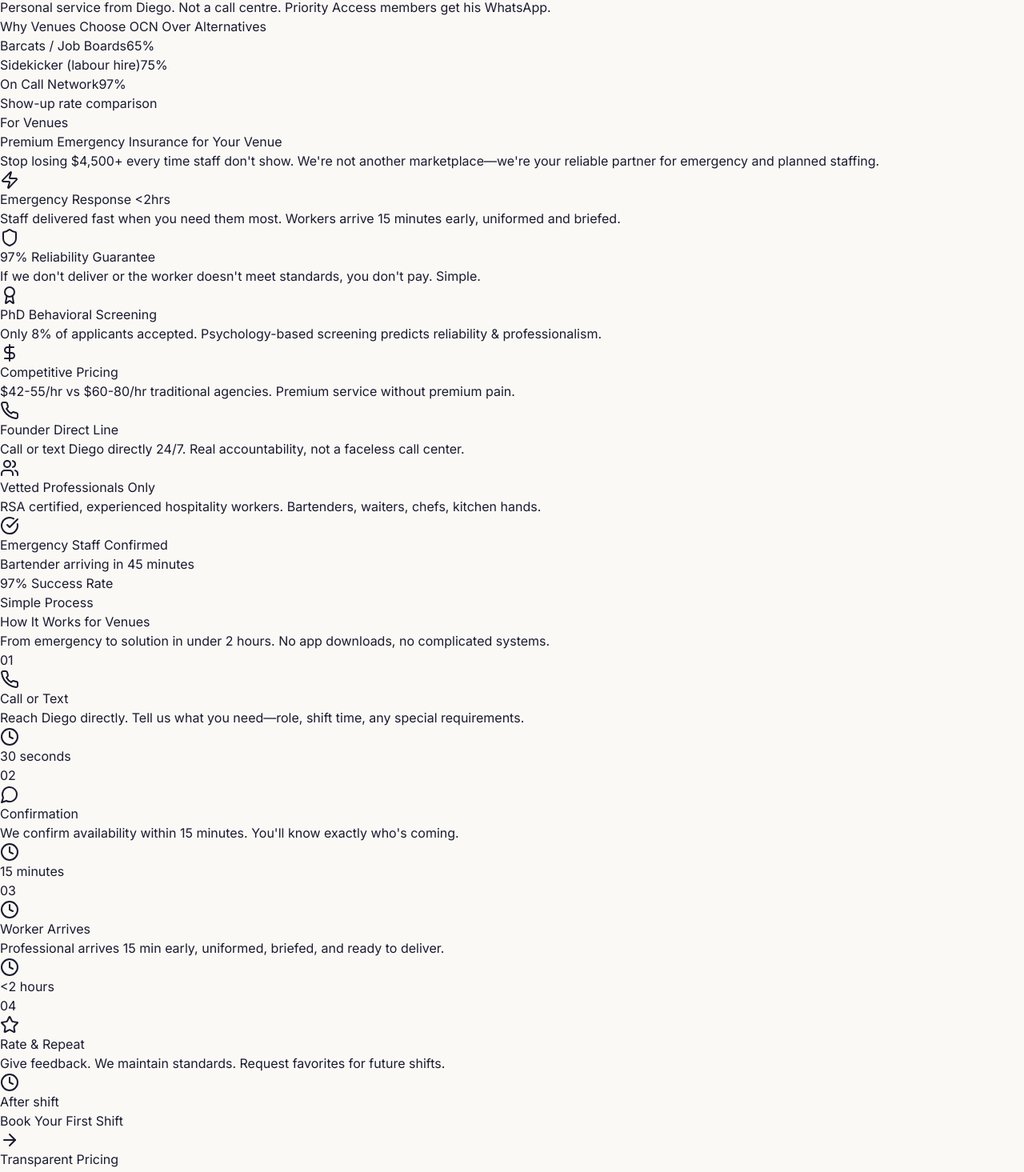
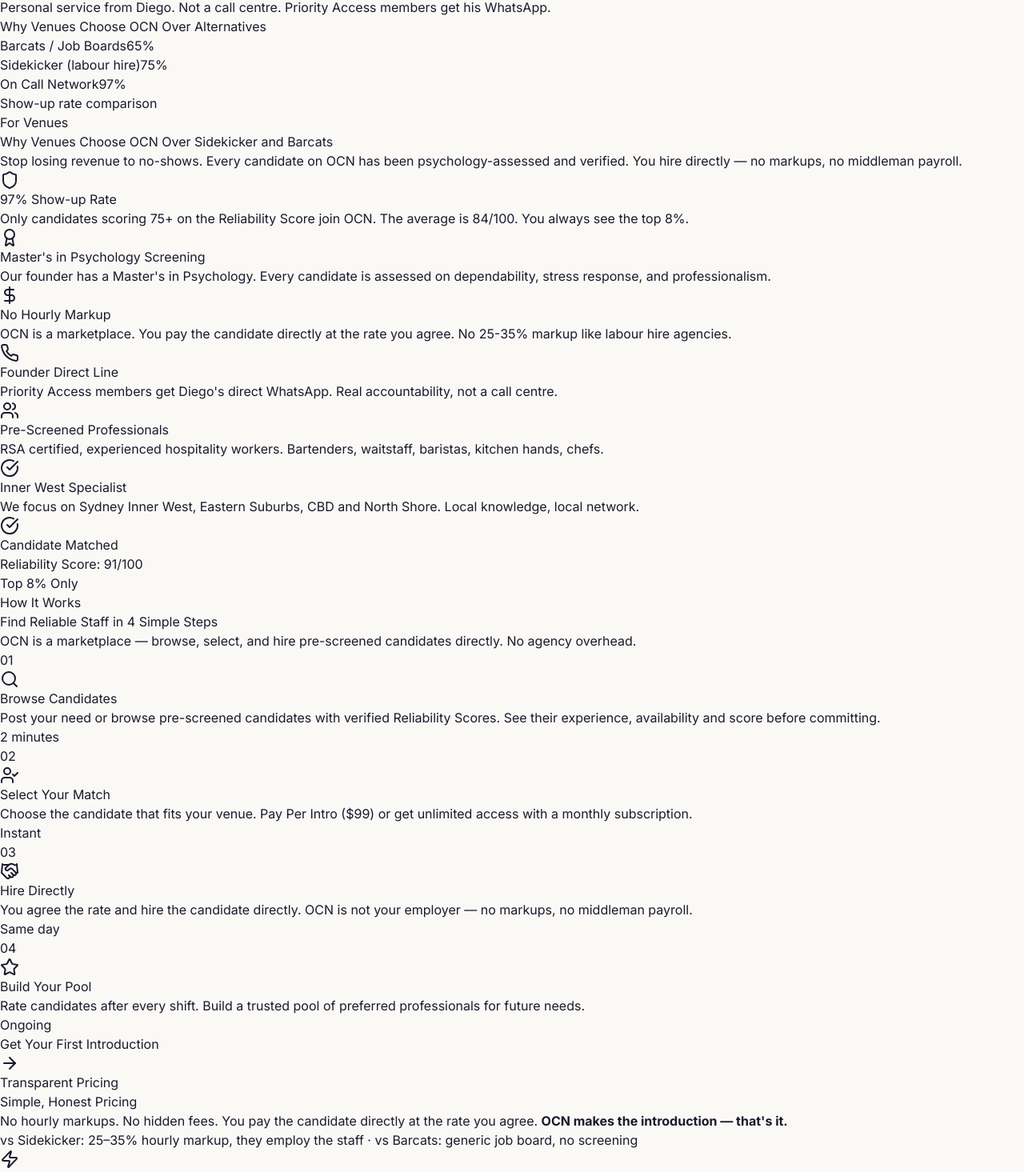
Before and after one commit to diegoauguin-ux/OnCallNetwork-, a Next.js app: page / in a window 1280 px wide. Shown: the part 1017-2482 px from the top of the page at 80% size. Built offline with nearby package versions, Linux system fonts and the light colour scheme.

Commit message:
fix: encoding, PhD→Masters, marketplace model, mobile optimization

```diff
--- a/app/page.tsx
+++ b/app/page.tsx
@@ -18,15 +18,29 @@
       <Header />
       <Hero />
       <TrustSignals />
-      <BenefitsVenues />
+
+      {/* Desktop only — too long for mobile */}
+      <div className="hidden md:block">
+        <BenefitsVenues />
+      </div>
+
       <HowItWorksVenues />
       <Pricing />
-      <Testimonials />
+
+      {/* Desktop only */}
+      <div className="hidden md:block">
+        <Testimonials />
+      </div>
+
       <section id="workers" className="scroll-mt-20">
-        <BenefitsWorkers />
-        <HowItWorksWorkers />
+        {/* Desktop only */}
+        <div className="hidden md:block">
+          <BenefitsWorkers />
+          <HowItWorksWorkers />
+        </div>
         <WorkerCTA />
       </section>
+
       <FAQ />
       <ContactForm />
       <Footer />
--- a/components/benefits-venues.tsx
+++ b/components/benefits-venues.tsx
@@ -2,7 +2,7 @@
 
 import { motion } from "framer-motion";
 import { useInView } from "react-intersection-observer";
-import { Clock, Shield, DollarSign, Phone, Users, CheckCircle, Zap, Award } from "lucide-react";
+import { Shield, DollarSign, Phone, Users, CheckCircle, Award } from "lucide-react";
 import Image from "next/image";
 
 export default function BenefitsVenues() {
@@ -10,34 +10,34 @@
 
   const benefits = [
     {
-      icon: Zap,
-      title: "Emergency Response <2hrs",
-      description: "Staff delivered fast when you need them most. Workers arrive 15 minutes early, uniformed and briefed.",
-    },
-    {
       icon: Shield,
-      title: "97% Reliability Guarantee",
-      description: "If we don't deliver or the worker doesn't meet standards, you don't pay. Simple.",
+      title: "97% Show-up Rate",
+      description: "Only candidates scoring 75+ on the Reliability Score join OCN. The average is 84/100. You always see the top 8%.",
     },
     {
       icon: Award,
-      title: "PhD Behavioral Screening",
-      description: "Only 8% of applicants accepted. Psychology-based screening predicts reliability & professionalism.",
+      title: "Master's in Psychology Screening",
+      description: "Our founder has a Master's in Psychology. Every candidate is assessed on dependability, stress response, and professionalism.",
     },
     {
       icon: DollarSign,
-      title: "Competitive Pricing",
-      description: "$42-55/hr vs $60-80/hr traditional agencies. Premium service without premium pain.",
+      title: "No Hourly Markup",
+      description: "OCN is a marketplace. You pay the candidate directly at the rate you agree. No 25-35% markup like labour hire agencies.",
     },
     {
       icon: Phone,
       title: "Founder Direct Line",
-      description: "Call or text Diego directly 24/7. Real accountability, not a faceless call center.",
+      description: "Priority Access members get Diego's direct WhatsApp. Real accountability, not a call centre.",
     },
     {
       icon: Users,
-      title: "Vetted Professionals Only",
-      description: "RSA certified, experienced hospitality workers. Bartenders, waiters, chefs, kitchen hands.",
+      title: "Pre-Screened Professionals",
+      description: "RSA certified, experienced hospitality workers. Bartenders, waitstaff, baristas, kitchen hands, chefs.",
+    },
+    {
+      icon: CheckCircle,
+      title: "Inner West Specialist",
+      description: "We focus on Sydney Inner West, Eastern Suburbs, CBD and North Shore. Local knowledge, local network.",
     },
   ];
 
@@ -56,15 +56,15 @@
               For Venues
             </span>
             <h2 className="text-3xl md:text-4xl font-bold text-[#1e3a5f] mb-6">
-              Premium Emergency Insurance for Your Venue
+              Why Venues Choose OCN Over Sidekicker and Barcats
             </h2>
             <p className="text-lg text-gray-600 mb-8">
-              Stop losing $4,500+ every time staff don't show. We're not another marketplace—we're
-              your reliable partner for emergency and planned staffing.
+              Stop losing revenue to no-shows. Every candidate on OCN has been psychology-assessed and verified.
+              You hire directly — no markups, no middleman payroll.
             </p>
 
             <div className="grid sm:grid-cols-2 gap-4">
-              {benefits?.map((benefit, index) => (
+              {benefits.map((benefit, index) => (
                 <motion.div
                   key={index}
                   initial={{ opacity: 0, y: 20 }}
@@ -77,8 +77,8 @@
                       <benefit.icon className="w-5 h-5 text-[#1e3a5f] group-hover:text-white transition-colors" />
                     </div>
                     <div>
-                      <h3 className="font-semibold text-[#1e3a5f] mb-1">{benefit?.title}</h3>
-                      <p className="text-sm text-gray-600 leading-relaxed">{benefit?.description}</p>
+                      <h3 className="font-semibold text-[#1e3a5f] mb-1">{benefit.title}</h3>
+                      <p className="text-sm text-gray-600 leading-relaxed">{benefit.description}</p>
                     </div>
                   </div>
                 </motion.div>
@@ -108,22 +108,21 @@
                       <CheckCircle className="w-6 h-6 text-green-600" />
                     </div>
                     <div>
-                      <p className="font-bold text-[#1e3a5f]">Emergency Staff Confirmed</p>
-                      <p className="text-sm text-gray-600">Bartender arriving in 45 minutes</p>
+                      <p className="font-bold text-[#1e3a5f]">Candidate Matched</p>
+                      <p className="text-sm text-gray-600">Reliability Score: 91/100</p>
                     </div>
                   </div>
                 </div>
               </div>
             </div>
 
-            {/* Floating Badge */}
             <motion.div
               initial={{ opacity: 0, scale: 0.8 }}
               animate={inView ? { opacity: 1, scale: 1 } : {}}
               transition={{ duration: 0.5, delay: 0.6 }}
-              className="absolute -top-4 -right-4 bg-[#d4a853] text-[#1e3a5f] px-4 py-2 rounded-full font-bold shadow-lg"
+              className="absolute -top-4 -right-4 bg-[#d4a853] text-[#1e3a5f] px-4 py-2 rounded-full font-bold shadow-lg text-sm"
             >
-              97% Success Rate
+              Top 8% Only
             </motion.div>
           </motion.div>
         </div>
--- a/components/how-it-works-venues.tsx
+++ b/components/how-it-works-venues.tsx
@@ -2,7 +2,7 @@
 
 import { motion } from "framer-motion";
 import { useInView } from "react-intersection-observer";
-import { Phone, MessageCircle, Clock, Star, ArrowRight } from "lucide-react";
+import { Search, UserCheck, Handshake, Star, ArrowRight } from "lucide-react";
 
 export default function HowItWorksVenues() {
   const { ref, inView } = useInView({ triggerOnce: true, threshold: 0.1 });
@@ -10,31 +10,31 @@
   const steps = [
     {
       number: "01",
-      icon: Phone,
-      title: "Call or Text",
-      description: "Reach Diego directly. Tell us what you need—role, shift time, any special requirements.",
-      time: "30 seconds",
+      icon: Search,
+      title: "Browse Candidates",
+      description: "Post your need or browse pre-screened candidates with verified Reliability Scores. See their experience, availability and score before committing.",
+      time: "2 minutes",
     },
     {
       number: "02",
-      icon: MessageCircle,
-      title: "Confirmation",
-      description: "We confirm availability within 15 minutes. You'll know exactly who's coming.",
-      time: "15 minutes",
+      icon: UserCheck,
+      title: "Select Your Match",
+      description: "Choose the candidate that fits your venue. Pay Per Intro ($99) or get unlimited access with a monthly subscription.",
+      time: "Instant",
     },
     {
       number: "03",
-      icon: Clock,
-      title: "Worker Arrives",
-      description: "Professional arrives 15 min early, uniformed, briefed, and ready to deliver.",
-      time: "<2 hours",
+      icon: Handshake,
+      title: "Hire Directly",
+      description: "You agree the rate and hire the candidate directly. OCN is not your employer — no markups, no middleman payroll.",
+      time: "Same day",
     },
     {
       number: "04",
       icon: Star,
-      title: "Rate & Repeat",
-      description: "Give feedback. We maintain standards. Request favorites for future shifts.",
-      time: "After shift",
+      title: "Build Your Pool",
+      description: "Rate candidates after every shift. Build a trusted pool of preferred professionals for future needs.",
+      time: "Ongoing",
     },
   ];
 
@@ -49,18 +49,18 @@
           className="text-center mb-16"
         >
           <span className="inline-block px-4 py-1.5 bg-[#d4a853]/20 text-[#d4a853] text-sm font-semibold rounded-full mb-4">
-            Simple Process
+            How It Works
           </span>
           <h2 className="text-3xl md:text-4xl font-bold text-[#1e3a5f] mb-4">
-            How It Works for Venues
+            Find Reliable Staff in 4 Simple Steps
           </h2>
           <p className="text-lg text-gray-600 max-w-2xl mx-auto">
-            From emergency to solution in under 2 hours. No app downloads, no complicated systems.
+            OCN is a marketplace — browse, select, and hire pre-screened candidates directly. No agency overhead.
           </p>
         </motion.div>
 
         <div className="grid md:grid-cols-2 lg:grid-cols-4 gap-6">
-          {steps?.map((step, index) => (
+          {steps.map((step, index) => (
             <motion.div
               key={index}
               initial={{ opacity: 0, y: 30 }}
@@ -68,34 +68,30 @@
               transition={{ duration: 0.6, delay: index * 0.15 }}
               className="relative"
             >
-              {/* Connector Line */}
-              {index < (steps?.length ?? 0) - 1 && (
+              {index < steps.length - 1 && (
                 <div className="hidden lg:block absolute top-12 left-full w-full h-0.5 bg-[#d4a853]/30 z-0" />
               )}
 
               <div className="relative p-6 bg-[#faf9f6] rounded-xl shadow-sm hover:shadow-lg transition-all duration-300 group h-full">
-                {/* Number Badge */}
                 <div className="absolute -top-3 -left-3 w-8 h-8 bg-[#d4a853] rounded-full flex items-center justify-center">
-                  <span className="text-[#1e3a5f] text-sm font-bold">{step?.number}</span>
+                  <span className="text-[#1e3a5f] text-sm font-bold">{step.number}</span>
                 </div>
 
                 <div className="w-14 h-14 rounded-xl bg-[#1e3a5f]/10 flex items-center justify-center mb-4 group-hover:bg-[#1e3a5f] transition-colors">
                   <step.icon className="w-7 h-7 text-[#1e3a5f] group-hover:text-white transition-colors" />
                 </div>
 
-                <h3 className="text-lg font-bold text-[#1e3a5f] mb-2">{step?.title}</h3>
-                <p className="text-gray-600 text-sm leading-relaxed mb-4">{step?.description}</p>
+                <h3 className="text-lg font-bold text-[#1e3a5f] mb-2">{step.title}</h3>
+                <p className="text-gray-600 text-sm leading-relaxed mb-4">{step.description}</p>
 
                 <div className="inline-flex items-center gap-1 px-3 py-1 bg-[#d4a853]/20 rounded-full">
-                  <Clock className="w-3 h-3 text-[#d4a853]" />
-                  <span className="text-xs font-medium text-[#d4a853]">{step?.time}</span>
+                  <span className="text-xs font-medium text-[#d4a853]">{step.time}</span>
                 </div>
               </div>
             </motion.div>
           ))}
         </div>
 
-        {/* CTA */}
         <motion.div
           initial={{ opacity: 0, y: 30 }}
           animate={inView ? { opacity: 1, y: 0 } : {}}
@@ -106,7 +102,7 @@
             href="#contact"
             className="inline-flex items-center gap-2 px-8 py-4 bg-[#1e3a5f] text-white font-semibold rounded-lg hover:bg-[#2a4a6f] transition-all duration-300 shadow-lg hover:shadow-xl"
           >
-            Book Your First Shift
+            Get Your First Introduction
             <ArrowRight className="w-5 h-5" />
           </a>
         </motion.div>
--- a/components/testimonials.tsx
+++ b/components/testimonials.tsx
@@ -2,7 +2,7 @@
 
 import { motion } from "framer-motion";
 import { useInView } from "react-intersection-observer";
-import { Star, Quote } from "lucide-react";
+import { Star, Quote, Shield, Users, MapPin } from "lucide-react";
 import Image from "next/image";
 
 export default function Testimonials() {
@@ -17,19 +17,26 @@
       image: "https://cdn.abacus.ai/images/771a4d7c-f653-4554-8920-b3a54524f208.png",
     },
     {
-      quote: "After dealing with unreliable platform workers, OCN's 97% show-up rate is refreshing. The quality difference is night and day.",
+      quote: "After dealing with unreliable platform workers, the quality difference is night and day. The Reliability Score actually means something.",
       author: "Michael T.",
       role: "Restaurant Owner, Newtown",
       rating: 5,
       image: "https://cdn.abacus.ai/images/9960a271-0d84-455c-9901-f19f17461c53.png",
     },
     {
-      quote: "The personal service from Diego makes all the difference. He actually knows our venue and sends people who fit our vibe.",
+      quote: "The personal service from Diego makes all the difference. He knows our venue and sends people who fit our culture.",
       author: "Lisa K.",
-      role: "Café Owner, Marrickville",
+      role: "Cafe Owner, Marrickville",
       rating: 5,
       image: null,
     },
+  ];
+
+  const pillars = [
+    { icon: Shield, label: "Psychology Screened", sub: "Master's in Psychology assessment" },
+    { icon: Users, label: "Founder Accountable", sub: "Diego handles every introduction personally" },
+    { icon: MapPin, label: "Inner West Specialist", sub: "Local network, local knowledge" },
+    { icon: Star, label: "Top 8% Only", sub: "75+ Reliability Score to join" },
   ];
 
   return (
@@ -46,15 +53,15 @@
             What Venues Say
           </span>
           <h2 className="text-3xl md:text-4xl font-bold text-white mb-4">
-            Trusted by Sydney's Best Venues
+            Trusted by Sydney Venue Managers
           </h2>
           <p className="text-lg text-white/70 max-w-2xl mx-auto">
-            Don't just take our word for it. Here's what Inner West venue owners have to say.
+            {"Here's what Inner West venue owners have to say about OCN."}
           </p>
         </motion.div>
 
-        <div className="grid md:grid-cols-3 gap-6">
-          {testimonials?.map((testimonial, index) => (
+        <div className="grid md:grid-cols-3 gap-6 mb-16">
+          {testimonials.map((testimonial, index) => (
             <motion.div
               key={index}
               initial={{ opacity: 0, y: 30 }}
@@ -65,21 +72,21 @@
               <Quote className="w-10 h-10 text-[#d4a853] mb-4 opacity-50" />
 
               <div className="flex gap-1 mb-4">
-                {Array.from({ length: testimonial?.rating ?? 0 })?.map((_, idx) => (
+                {Array.from({ length: testimonial.rating }).map((_, idx) => (
                   <Star key={idx} className="w-5 h-5 text-[#d4a853] fill-[#d4a853]" />
                 ))}
               </div>
 
               <p className="text-white/90 mb-6 leading-relaxed">
-                "{testimonial?.quote}"
+                &ldquo;{testimonial.quote}&rdquo;
               </p>
 
               <div className="flex items-center gap-3">
-                {testimonial?.image ? (
+                {testimonial.image ? (
                   <div className="relative w-12 h-12 rounded-full overflow-hidden bg-gray-300">
                     <Image
                       src={testimonial.image}
-                      alt={testimonial?.author ?? ""}
+                      alt={testimonial.author}
                       fill
                       className="object-cover"
                     />
@@ -87,35 +94,33 @@
                 ) : (
                   <div className="w-12 h-12 rounded-full bg-[#d4a853]/20 flex items-center justify-center">
                     <span className="text-[#d4a853] font-bold">
-                      {testimonial?.author?.charAt?.(0) ?? ""}
+                      {testimonial.author.charAt(0)}
                     </span>
                   </div>
                 )}
                 <div>
-                  <p className="text-white font-semibold">{testimonial?.author}</p>
-                  <p className="text-white/60 text-sm">{testimonial?.role}</p>
+                  <p className="text-white font-semibold">{testimonial.author}</p>
+                  <p className="text-white/60 text-sm">{testimonial.role}</p>
                 </div>
               </div>
             </motion.div>
           ))}
         </div>
 
-        {/* Stats Bar */}
+        {/* Pillars instead of fake stats */}
         <motion.div
           initial={{ opacity: 0, y: 30 }}
           animate={inView ? { opacity: 1, y: 0 } : {}}
           transition={{ duration: 0.6, delay: 0.5 }}
-          className="mt-12 grid grid-cols-2 md:grid-cols-4 gap-6"
+          className="grid grid-cols-2 md:grid-cols-4 gap-4"
         >
-          {[
-            { value: "97%", label: "Show-up Rate" },
-            { value: "500+", label: "Shifts Completed" },
-            { value: "<2hr", label: "Avg Response" },
-            { value: "40+", label: "Happy Venues" },
-          ]?.map((stat, index) => (
-            <div key={index} className="text-center">
-              <div className="text-3xl md:text-4xl font-bold text-[#d4a853]">{stat?.value}</div>
-              <div className="text-white/60 text-sm mt-1">{stat?.label}</div>
+          {pillars.map((p, i) => (
+            <div key={i} className="text-center p-4 bg-white/5 rounded-xl">
+              <div className="w-10 h-10 rounded-full bg-[#d4a853]/20 flex items-center justify-center mx-auto mb-3">
+                <p.icon className="w-5 h-5 text-[#d4a853]" />
+              </div>
+              <p className="text-white font-semibold text-sm mb-1">{p.label}</p>
+              <p className="text-white/50 text-xs">{p.sub}</p>
             </div>
           ))}
         </motion.div>
```
Also changed, not shown: components/footer.tsx (+15 -22 lines).
